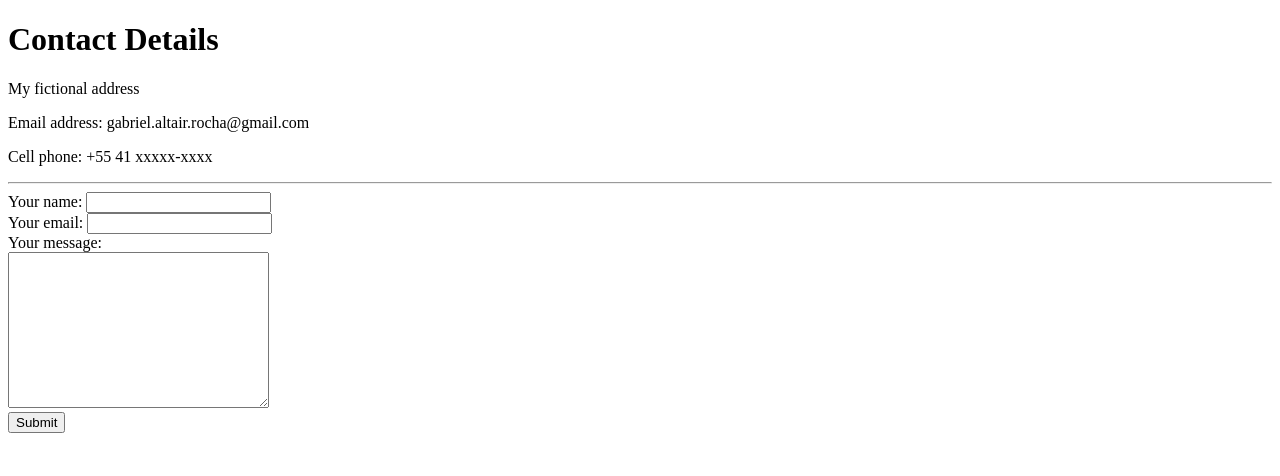
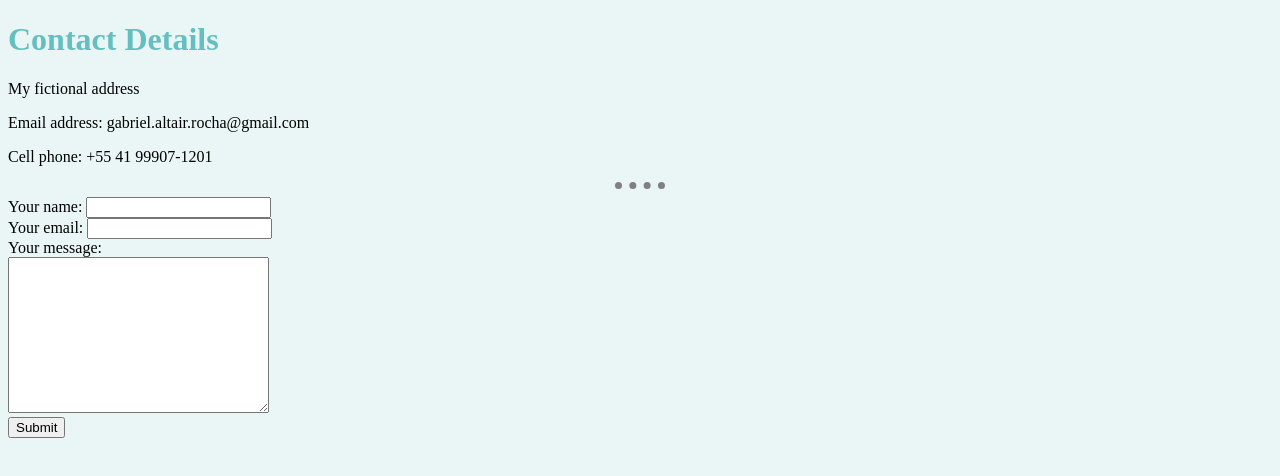
Before and after one commit to Gabriel-A-Rocha/cv, a plain HTML site: page contact.html in a window 1280 px wide. Drawn offline with Linux system fonts and the light colour scheme.

Commit message:
Added CSS configs to the cv

```diff
--- a/contact.html
+++ b/contact.html
@@ -4,17 +4,18 @@
 <head>
   <meta charset="utf-8">
   <title>Contact Me</title>
+  <link rel="stylesheet" href="css/styles.css">
 </head>
 
 <body>
   <h1>Contact Details</h1>
   <p>My fictional address</p>
   <p>Email address: gabriel.altair.rocha@gmail.com</p>
-  <p>Cell phone: +55 41 xxxxx-xxxx</p>
+  <p>Cell phone: +55 41 99907-1201</p>
 
   <hr>
 
-  <form action="mailto:gabriel@gmail.com" method="post" enctype="text/plain">
+  <form action="mailto:gabrielaltair@gmail.com" method="post" enctype="text/plain">
 
     <label>Your name:</label>
     <input type="text" name="yourName" value=""><br>
--- /dev/null
+++ b/css/styles.css
@@ -0,0 +1,16 @@
+body {
+  background-color: #EAF6F6;
+  font-family: "raleway";
+}
+
+hr {
+  border-style: none;
+  border-top-style:
+  dotted; width: 4%;
+  border-width: 7px;
+  border-color: grey;
+}
+
+h1{color: #66BFBF;}
+
+h3{color: #66BFBF}
```
Also changed, not shown: index.html (+3 -1 lines), inputs.html (+2 -1 lines), images/Button-Upload-icon.png (added), images/Gabriel 1920x1920.JPG (added).
